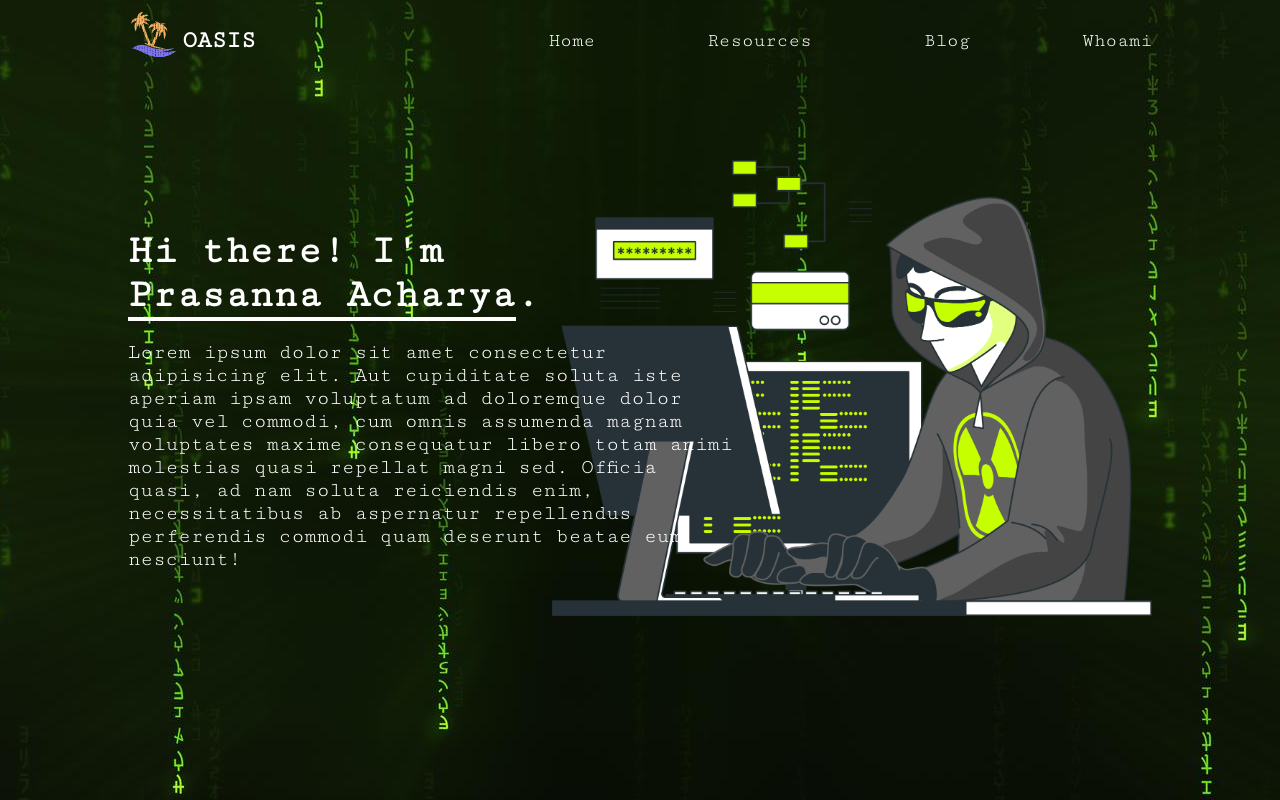
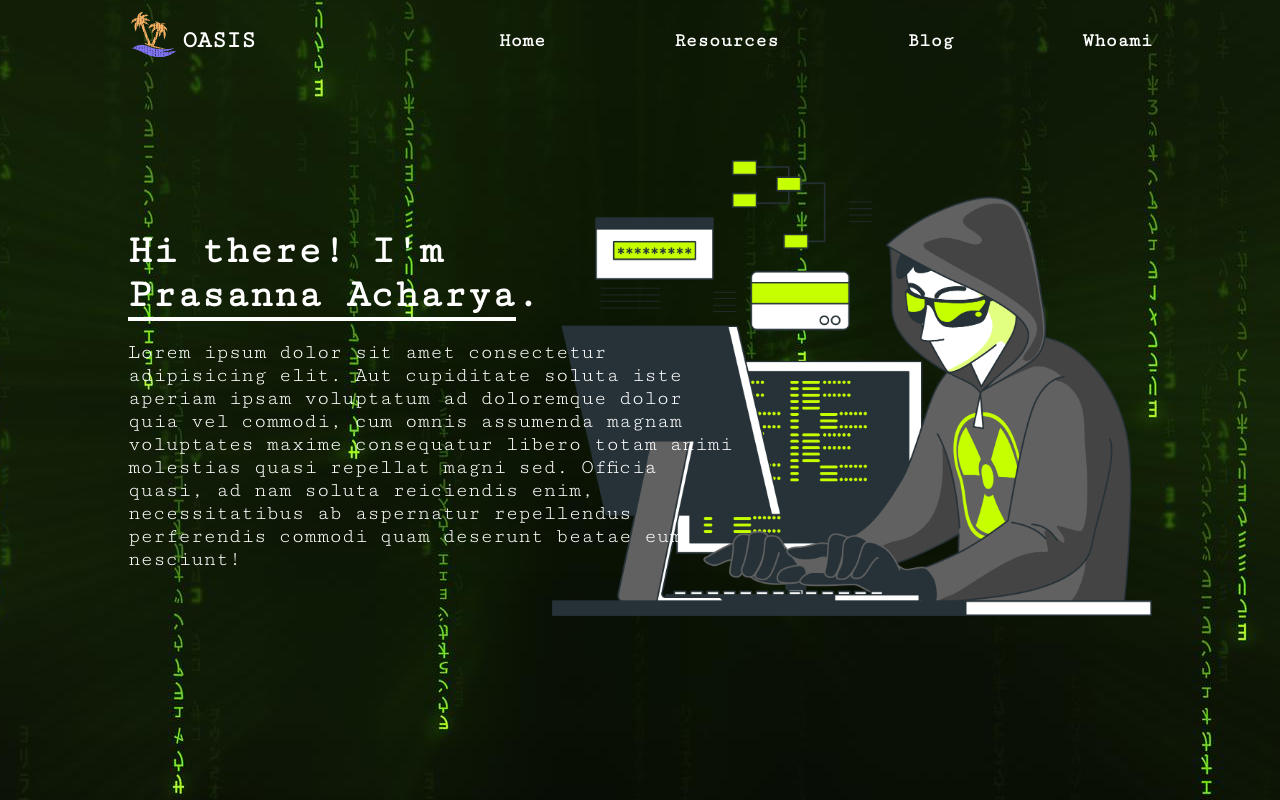
Before and after one commit to imprasanna/portfolio, a React (Vite) app in the folder portfolio/: page / in a window 1280 px wide. Built offline with nearby package versions, Linux system fonts and the light colour scheme.

Commit message:
Some changes made

```diff
--- a/portfolio/src/components/home/nav.jsx
+++ b/portfolio/src/components/home/nav.jsx
@@ -1,4 +1,4 @@
-import React from "react";
+import React, { useState } from "react";
 import logo from "../../assets/logo.png";
 import "../../styles/nav.scss";
 
@@ -12,10 +12,21 @@ function Nav() {
             <div>OASIS</div>
           </div>
           <div className="nav-menu">
-            <div>Home</div>
-            <div>Resources</div>
-            <div>Blog</div>
-            <div>Whoami</div>
+            <div>
+              <span>$</span>Home
+            </div>
+
+            <div>
+              <span>$</span>Resources
+            </div>
+
+            <div>
+              <span>$</span>Blog
+            </div>
+
+            <div>
+              <span>$</span>Whoami
+            </div>
           </div>
         </div>
       </div>
--- a/portfolio/src/pages/home.jsx
+++ b/portfolio/src/pages/home.jsx
@@ -1,5 +1,4 @@
 import React from "react";
-import "../styles/home.scss";
 import Nav from "../components/home/nav";
 import BodyContent from "../components/home/bodyContent";
 
--- a/portfolio/src/styles/nav.scss
+++ b/portfolio/src/styles/nav.scss
@@ -27,7 +27,13 @@
     font-size: 1.2rem;
     div {
         margin-left: 7rem;
-        cursor: pointer;
+        font-weight: 600;
+
+        span {
+            color: blue;
+            padding-right: 5px;
+            visibility: hidden;
+        }
     }
 }
 
```
